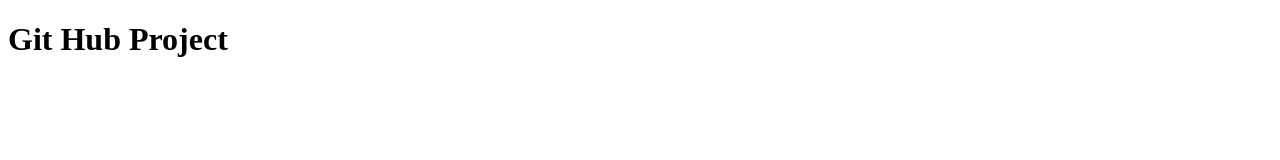
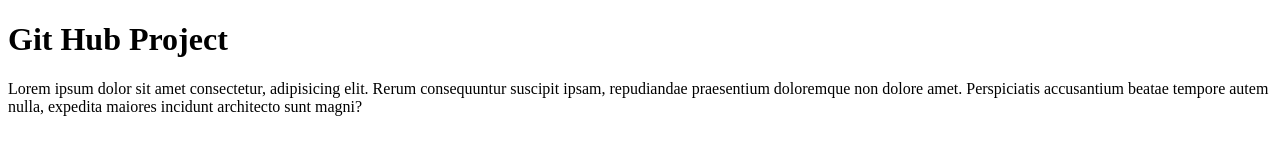
Before and after one commit to shiful0007/first-project, a plain HTML site: page index.html in a window 1280 px wide. Drawn offline with Linux system fonts and the light colour scheme.

Commit message:
first commit

```diff
--- a/index.html
+++ b/index.html
@@ -3,9 +3,10 @@
 <head>
     <meta charset="UTF-8">
     <meta name="viewport" content="width=h1, initial-scale=1.0">
-    <title>Document</title>
+    <title>Git Hub</title>
 </head>
 <body>
     <h1>Git Hub Project</h1>
+    <p>Lorem ipsum dolor sit amet consectetur, adipisicing elit. Rerum consequuntur suscipit ipsam, repudiandae praesentium doloremque non dolore amet. Perspiciatis accusantium beatae tempore autem nulla, expedita maiores incidunt architecto sunt magni?</p>
 </body>
 </html>
```
